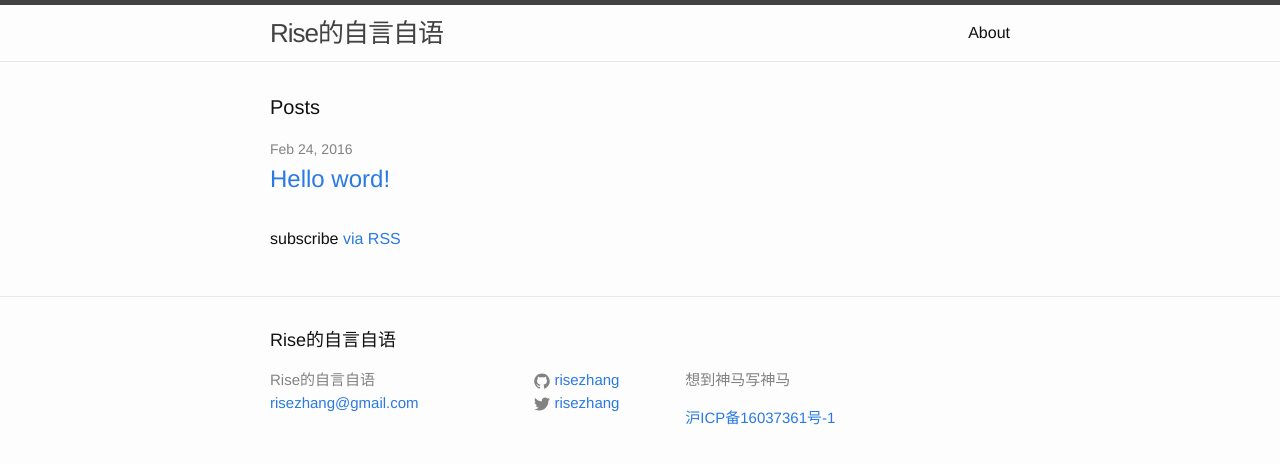
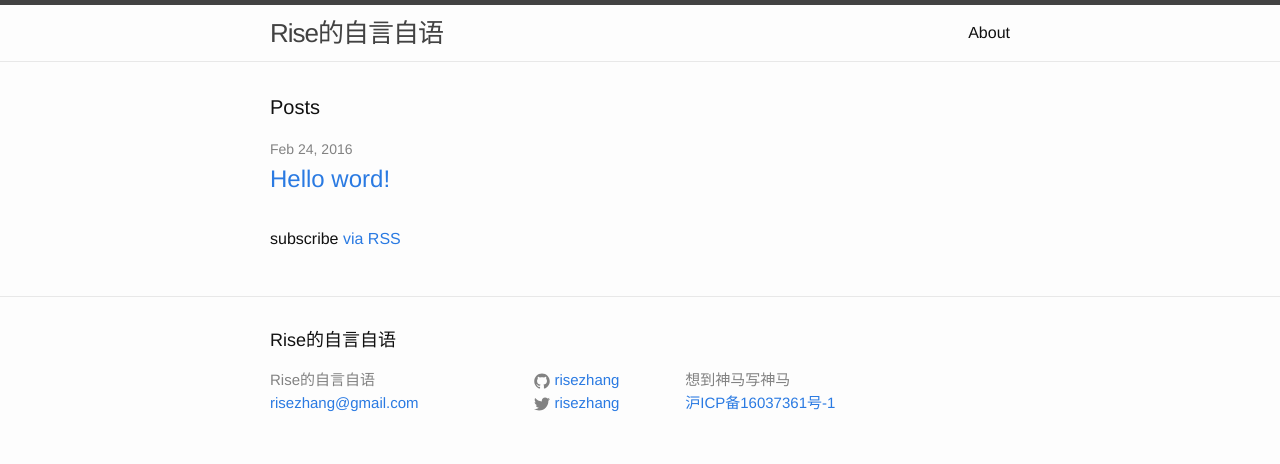
Before and after one commit to risezhang/risezhang.github.io, a Jekyll site: the page built from index.html, in a window 1280 px wide. Shown: the top 464 px of the page. Built offline with Jekyll 4.4.1, drawn with Linux system fonts in a browser that asks for light colours.

Commit message:
update layout

```diff
--- a/_includes/footer.html
+++ b/_includes/footer.html
@@ -29,8 +29,10 @@
       </div>
 
       <div class="footer-col footer-col-3">
-        <p>{{ site.description }}</p>
-	<p><a href="http://http://www.miitbeian.gov.cn/">沪ICP备16037361号-1</a></p>
+        <ul class="contact-list">
+          <li>{{ site.description }}</li>
+	  <li><a href="http://www.miitbeian.gov.cn/">沪ICP备16037361号-1</a></li>
+        </ul>
       </div>
     </div>
 
```
